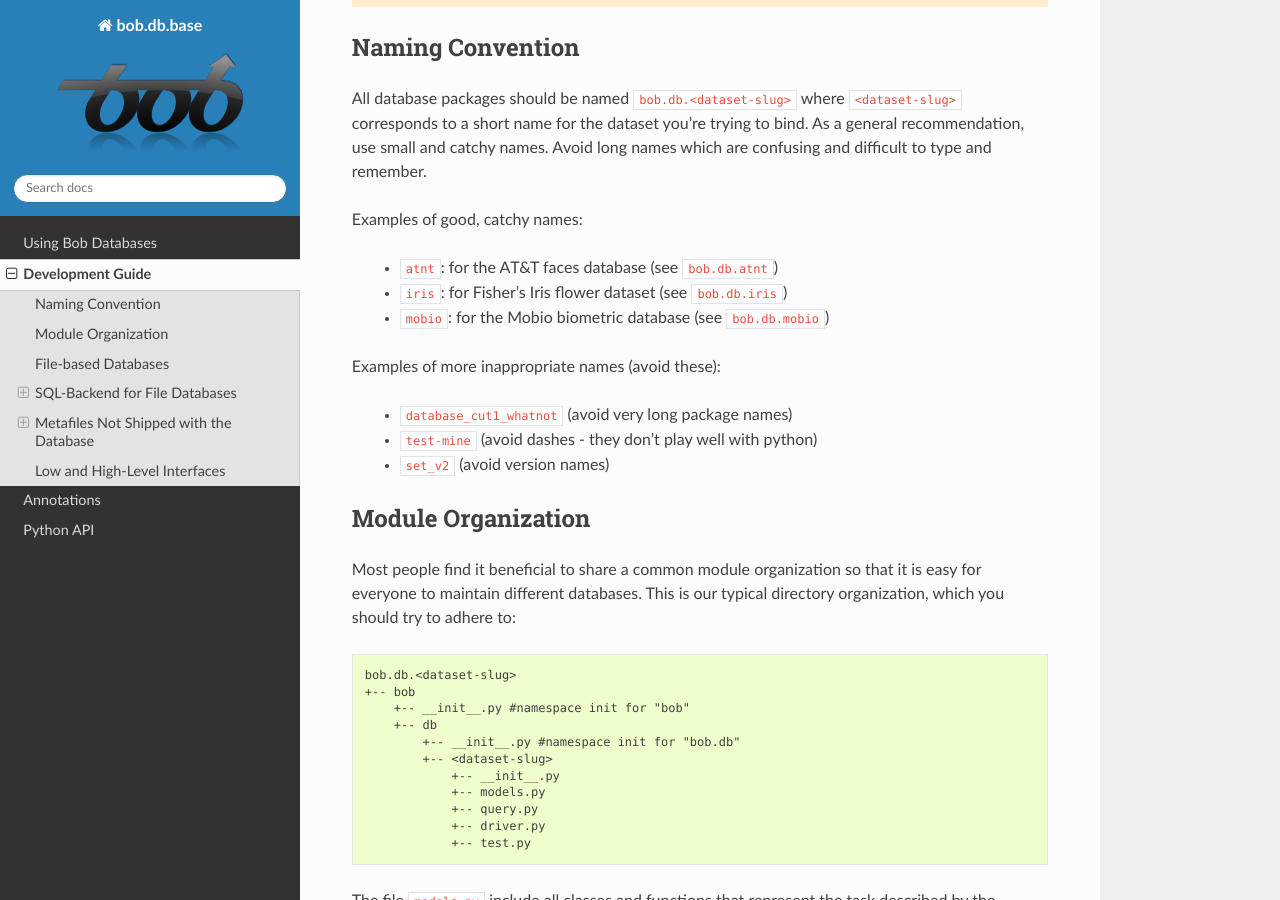
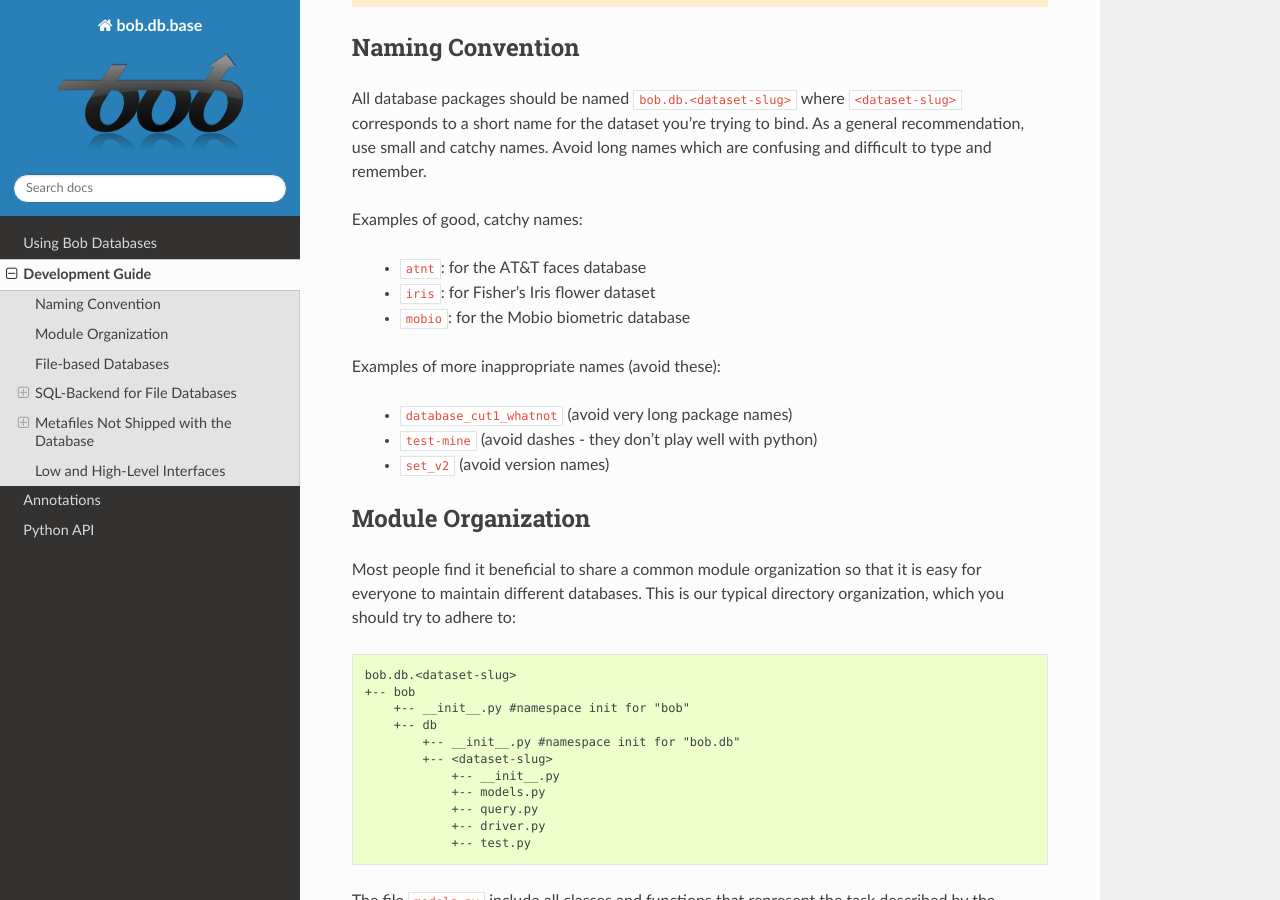
Before and after one commit to bioidiap/bob.db.base, a Sphinx documentation site: the page built from doc/development-guide.rst, in a window 1280 px wide and 900 px high, scrolled down 495 px. Built offline with Sphinx 7.4.7 and the Read the Docs theme 2.0.0, drawn with Linux system fonts in a browser that asks for light colours; the version number could not be read and is left out.

```diff
--- a/doc/development-guide.rst
+++ b/doc/development-guide.rst
@@ -36,9 +36,9 @@ which are confusing and difficult to type and remember.
 
 Examples of good, catchy names:
 
-  * ``atnt``: for the AT&T faces database (see ``bob.db.atnt``)
-  * ``iris``: for Fisher's Iris flower dataset (see ``bob.db.iris``)
-  * ``mobio``: for the Mobio biometric database (see ``bob.db.mobio``)
+  * ``atnt``: for the AT&T faces database
+  * ``iris``: for Fisher's Iris flower dataset
+  * ``mobio``: for the Mobio biometric database
 
 Examples of more inappropriate names (avoid these):
 
--- a/doc/index.rst
+++ b/doc/index.rst
@@ -6,6 +6,8 @@
 ====================
  |project| Database
 ====================
+
+This package is deprecated!!! Please use ``bob.pipelines`` for generic database interfaces instead.
 
 A |project| db package (or *database*) contains a set of interfaces (API) to
 programmatically query and access samples and metadata from raw data (usually)
```
